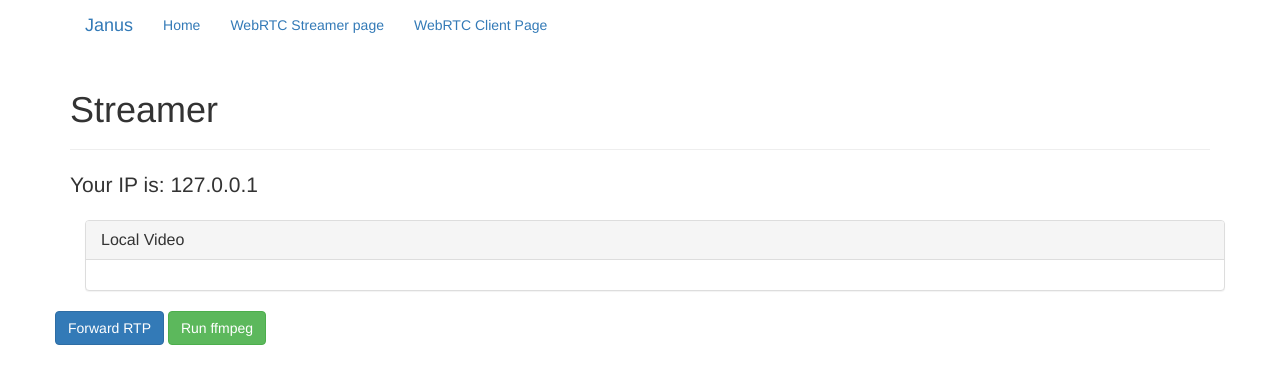
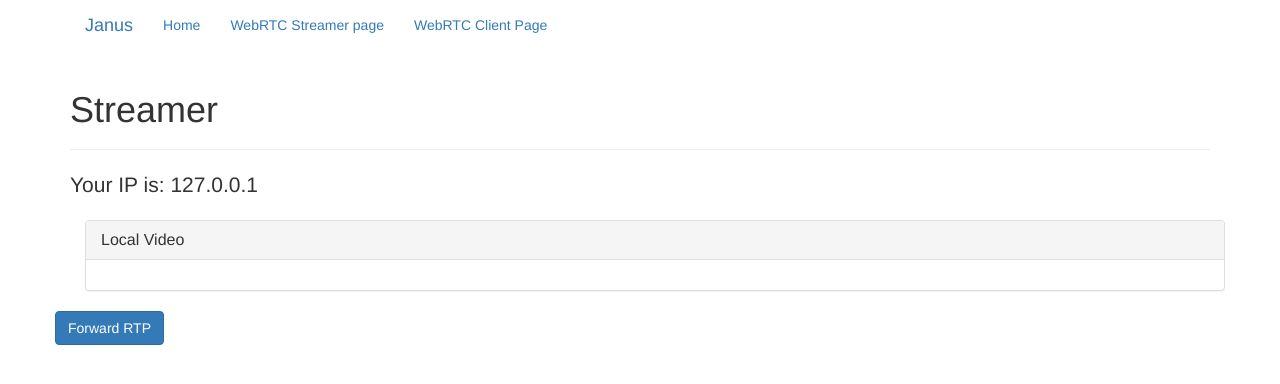
Before and after one commit to EErikas/CS-E4260-Assignment-3-scripts, a Django app: page /streamer/ in a window 1280 px wide. Shown: the top 384 px of the page. Run offline with Django 3.2, Linux system fonts and the light colour scheme; some libraries are stand-ins or nearby versions.

Commit message:
Minor improvements

```diff
--- a/templates/streamer.html
+++ b/templates/streamer.html
@@ -74,9 +74,9 @@
         </div>
         <div class="mt-5">
             <button class="btn btn-primary btn-xl" onclick="shareRTP();">Forward RTP</button>
-            <a href="{% url 'run_ffmpeg' %}" target="_blank" rel="noopener noreferrer">
-                <button class="btn btn-success btn-xl" >Run ffmpeg</button>
-            </a>
+{#            <a href="{% url 'run_ffmpeg' %}" target="_blank" rel="noopener noreferrer">#}
+{#                <button class="btn btn-success btn-xl" >Run ffmpeg</button>#}
+{#            </a>#}
         </div>
 
     </div>
```
